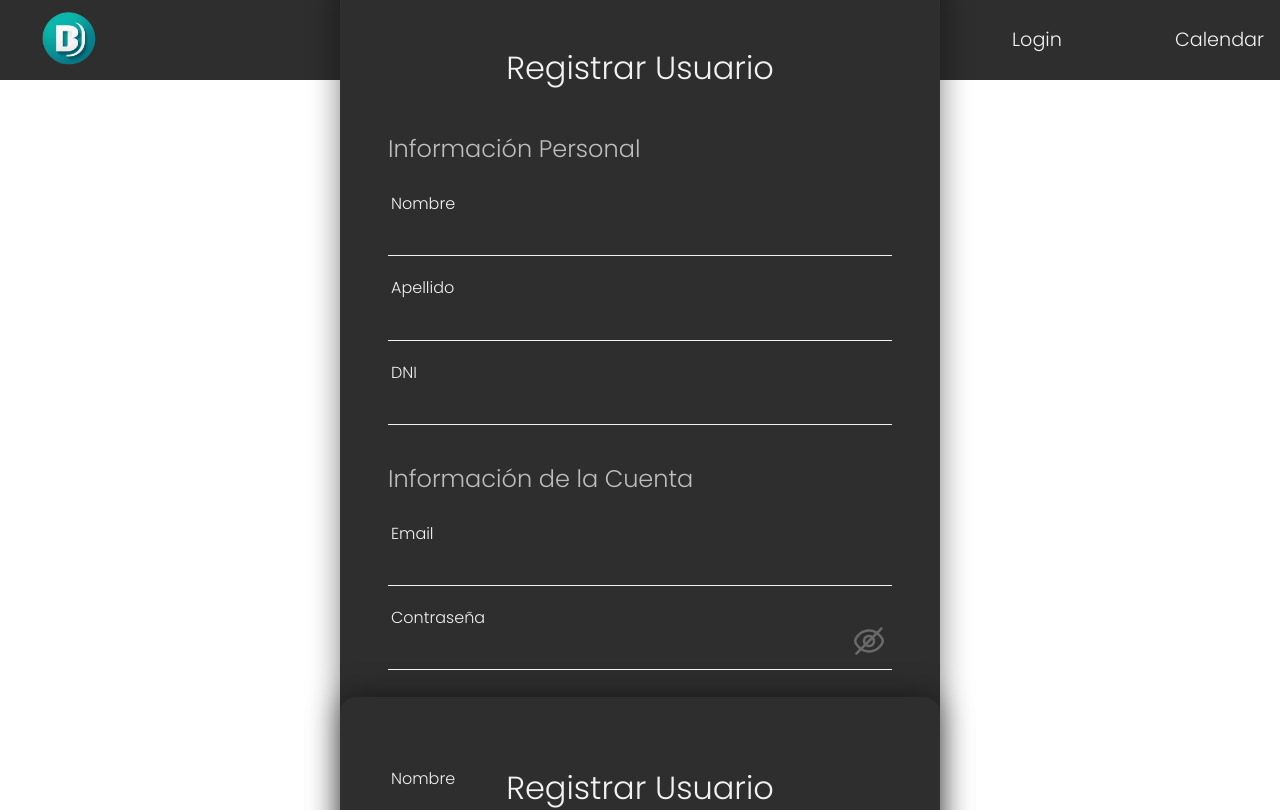
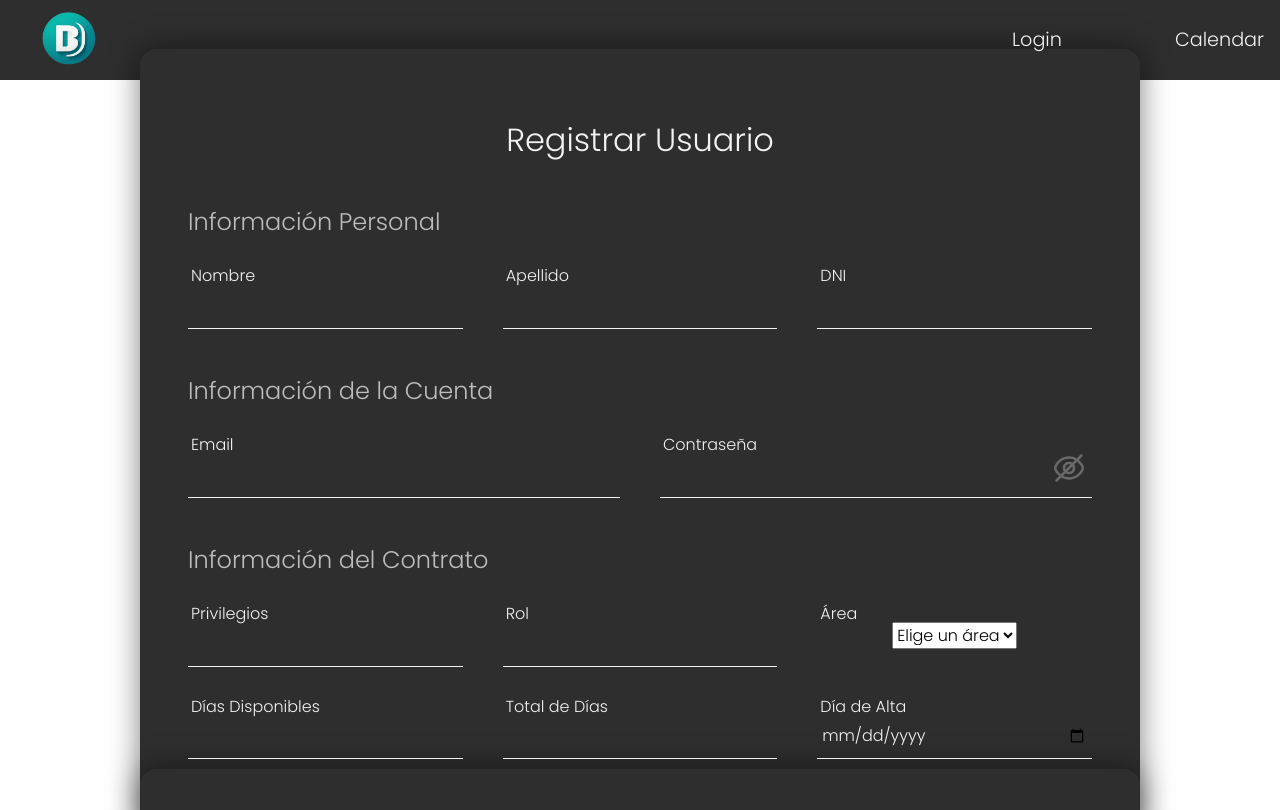
Before and after one commit to DylanselET32/becation, a React (Vite) app in the folder frontend/: page /register in a window 1280 px wide. Shown: the top 810 px of the page. Built offline with nearby package versions, Linux system fonts and the light colour scheme.

Commit message:
Register casi completo

```diff
--- a/frontend/src/pages/Register.jsx
+++ b/frontend/src/pages/Register.jsx
@@ -9,10 +9,7 @@ import { useState } from "react"
 
 //import { login } from "../services/userServices"
 
-const styleContainer = {
-  borderRadius: "1rem",
-  background: "#2e2e2e"
-}
+
 
 const initalForm = {
   email: "",
@@ -64,24 +61,29 @@ export default function Register (){
     return (
 
     <div className="main_register-container">
-        <div className="container_register" style={styleContainer}>
+        <div className="container_register">
             <form action="">
-                <h2 className="form__register-title">Registrar Usuario</h2>
-                <div className="form__register-container">
-                    <h2 className="form__register-subtitle">Información Personal</h2>
+                <h1 className="form__register-title">Registrar Usuario</h1>
+
+                <h2 className="form__register-subtitle">Información Personal</h2>
+                {/* <div className="form__register-container"> */}
+                <div className="form__inputs-info">
                     <div className="form__register-group">
                         <label className="form__register-label" htmlFor="typeName">Nombre</label>
                         <input type="text" className="form__register-input" name="nombre" onChange={handleForm}/>
                     </div>
                     <div className="form__register-group">
-                        <label className="form__register-label" htmlFor="typeSurname">Apellido</label>
+                        <label className="form__register-label" htmlFor="typeApellido">Apellido</label>
                         <input type="text" className="form__register-input" name="apellido" onChange={handleForm}/>
                     </div>
                     <div className="form__register-group">
                         <label className="form__register-label" htmlFor="typeDNI">DNI</label>
-                        <input type="number" className="form__register-input" name="dni" onChange={handleForm}/>
+                        <input type="text" className="form__register-input" name="dni" onChange={handleForm}/>
                     </div>
-                    <h2 className="form__register-subtitle">Información de la Cuenta</h2>
+                </div>
+
+                <h2 className="form__register-subtitle">Información de la Cuenta</h2>
+                <div className="form__inputs-info">
                     <div className="form__register-group">
                         <label className="form__register-label" htmlFor="typeEmail">Email</label>
                         <input type="email" className="form__register-input" name="email" value={form.email} onChange={handleForm}/>
@@ -91,13 +93,45 @@ export default function Register (){
                         <input type={passHidden ? "text" : "password"} className="form__register-input" name="password" id="password" value={form.password} onChange={handleForm}/>
                         <span className="form__register-span"><img src={passHidden ? EyeHiden : EyeToHide} alt="" width={"30px"} onClick={changePassVisibility}/></span>
                     </div>
-                    <h2 className="form__register-subtitle">Información de Contrato</h2>
-                    <div className="form__register-group">
-                        <label className="form__register-label" htmlFor="typeName">Nombre</label>
-                        <input type="text" className="form__register-input" name="nombre" onChange={handleForm}/>
+                </div>
+
+                <h2 className="form__register-subtitle">Información del Contrato</h2>
+                <div className="form__container-contrat-info">
+                    <div className="form__inputs-info">
+                        <div className="form__register-group">
+                            <label className="form__register-label" htmlFor="typePrivilegios">Privilegios</label>
+                            <input type="email" className="form__register-input" name="privilegios" onChange={handleForm}/>
+                        </div>
+                        <div className="form__register-group">
+                            <label className="form__register-label" htmlFor="typeRol">Rol</label>
+                            <input type="email" className="form__register-input" name="rol" onChange={handleForm}/>
+                        </div>
+                        <div className="form__register-group">
+                            <label className="form__register-label" htmlFor="typeArea">Área</label>
+
+                            <select name="area" id="area">
+                                <option selected disabled>Elige un área</option>
+                                <option value="#">opción 1</option>
+                                <option value="#">opción 1</option>
+                            </select>
+                        </div>
                     </div>
+                    <div className="form__inputs-info">
+                        <div className="form__register-group">
+                            <label className="form__register-label" htmlFor="typeAvailableDays">Días Disponibles</label>
+                            <input type="number" className="form__register-input" name="availableDays" onChange={handleForm}/>
+                        </div>
+                        <div className="form__register-group">
+                            <label className="form__register-label" htmlFor="typeTotalDays">Total de Días</label>
+                            <input type="number" className="form__register-input" name="totalDays" onChange={handleForm}/>
+                        </div>
+                        <div className="form__register-group">
+                            <label className="form__register-label" htmlFor="typeSignUpDay">Día de Alta</label>
+                            <input type="date" className="form__register-input" name="signUpDay" onChange={handleForm}/>
+                        </div>
+                    </div>
+                </div>
 
-                </div>
             </form>
         </div>
     </div>
--- a/frontend/src/stylesheets/register.css
+++ b/frontend/src/stylesheets/register.css
@@ -8,18 +8,13 @@
 
 .container_register {
     width: 90%;
-    max-width: 600px;
+    max-width: 1000px;
     padding: 4.5em 3em;
     box-shadow: 0 0 30px rgba(0, 0, 0, .5);
     text-align: center;
     font-family: 'Poppins', sans-serif;
-}
-
-.form__register-container {
-    margin-top: 3em;
-    display: flex;
-    flex-direction: column;
-    gap: 2.5em;
+    border-radius: 1rem;
+    background: #2e2e2e;
 }
 
 .form__register-title {
@@ -28,18 +23,52 @@
     color: #f2f2f2;
 }
 
+/* .form__register-container {
+    margin-top: 3em;
+    display: flex;
+    gap: 2.5em;
+} */
+
+/* .form__register-container {
+    margin-top: 3em;
+    display: flex;
+    flex-direction: column;
+    gap: 2.5em;
+} */
+
 .form__register-subtitle {
     color: #bdbdbd;
     font-size: 1.5rem;
     display: flex;
     justify-content: flex-start;
+    margin-top: 2em;
 }
+
+.form__personal-info {
+    display: flex;
+    gap: 2.5em;
+    margin-top: 3em;
+}
+
+.form__account-info {
+    display: flex;
+    gap: 2.5em;
+    margin-top: 3em;
+}
+
+.form__inputs-info {
+    display: flex;
+    gap: 2.5em;
+    margin-top: 3em;
+}
+
 
 
 
 .form__register-group {
     position: relative;
     color: #f2f2f2;
+    width: 100%;
 }
 
 
```
